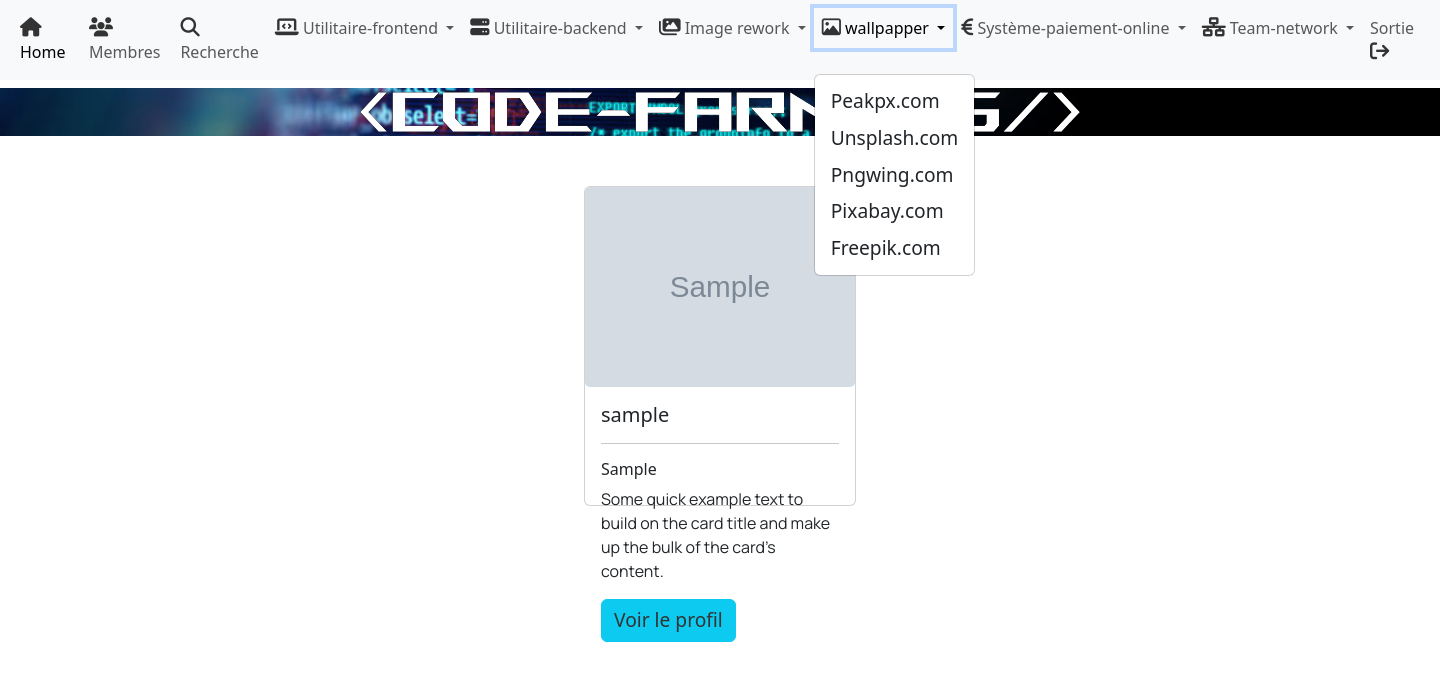
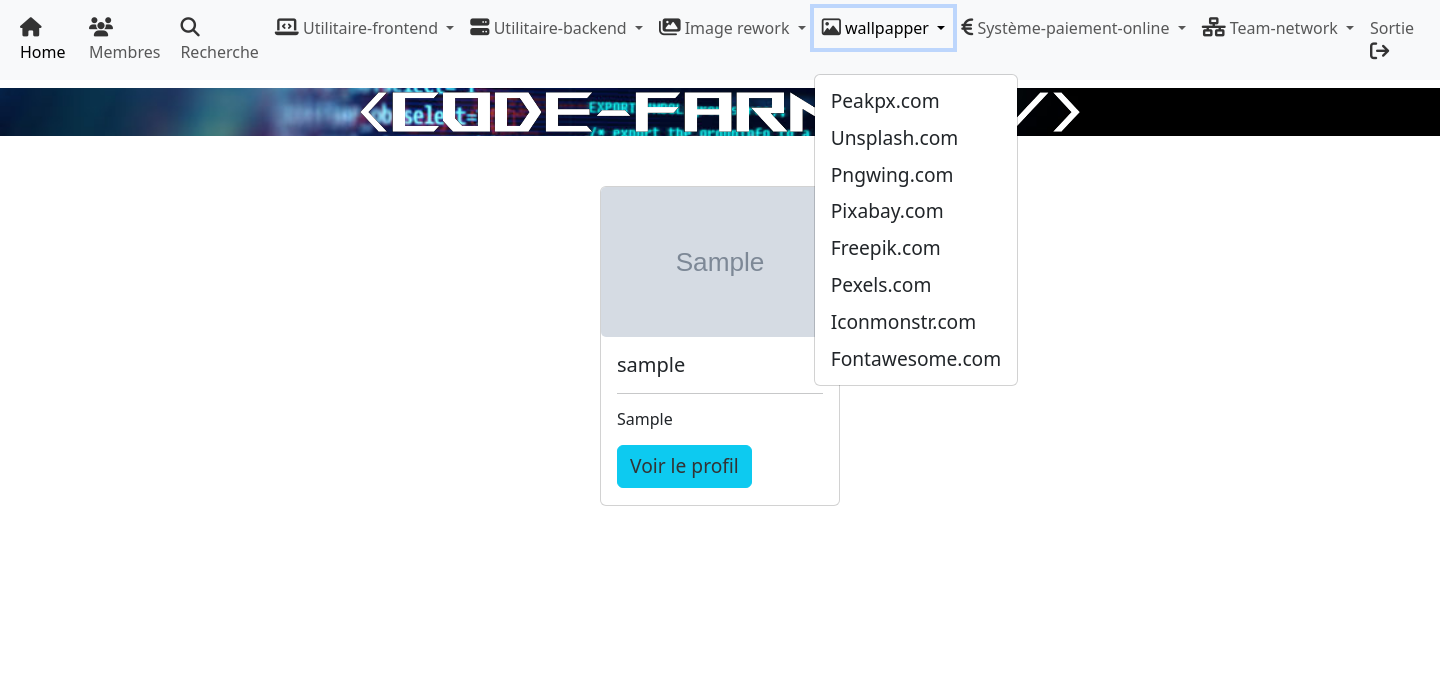
Before and after one commit to apexdevweb/code-farmers, a PHP site: page /profileGlobale.php in a window 1440 px wide, after a click on "wallpapper". Shown: the top 681 px of the page. Run offline with PHP 8.4, Linux system fonts and the light colour scheme; tables that the repository leaves empty hold one stand-in row (values such as "Sample post"); grey boxes marked "Sample" are stand-in pictures; some libraries are stand-ins or nearby versions.

Commit message:
Version 1.0

```diff
--- a/actionback/users/signupScript.php
+++ b/actionback/users/signupScript.php
@@ -69,7 +69,7 @@ if (isset($_POST['signup'])) {
               <body>
                  <div align="center" style="display: flex; flex-direction: column; align-items: center; justify-content: center;">
                   <img src="Logo2.png" style="height: 70px; width: 150px;" align="center">
-                 <a href="http://code-farmer005//actionback/users/verifConfirme.php?id=' . $_SESSION['id'] . '&confirmkey=' . $confirmkey . '">Veuillez confirmer votre compte</a>
+                 <a href="http://code-farmer006//actionback/users/verifConfirme.php?id=' . $_SESSION['id'] . '&confirmkey=' . $confirmkey . '">Veuillez confirmer votre compte</a>
                  </div>
               </body>
              </html>
--- a/article.php
+++ b/article.php
@@ -27,6 +27,7 @@ include('includes/head.php');
             <h3><?= $publi_titre_select; ?></h3>
             <hr>
             <img src="asset/image/<?= $publi_img_select; ?>" style="width: 150px; height: 150px">
+            <hr>
             <p><?= $publi_contenu_select; ?></p>
             <hr>
             <small><?= $publi_date_select . " " . $publi_auteur_select; ?></small>
--- a/asset/style.css
+++ b/asset/style.css
@@ -70,8 +70,8 @@ h4 {
   align-items: center;
   justify-content: space-evenly;
 }
-.card:hover {
-  transform: scale(1.03);
+.carte_hov:hover {
+  transform: scale(1.02);
   transition: 0.3s ease-in-out;
   box-shadow: 1px 1px 5px #000;
 }
--- a/confirmAttente.php
+++ b/confirmAttente.php
@@ -16,7 +16,7 @@ include "includes/head.php";
         <br>
         <h2>En attente de validation...</h2>
         <br>
-        <h4>Veuillez consulter votre boîte mail <a href="index.php"> <i class="fa-solid fa-arrow-right"></i> Retour à la page d'acceuil</a></h4>
+        <h4>Nous avons envoyer un mail de confirmation <br> Veuillez consulter votre boîte mail <br><br><a href="index.php" style="color: #fff;"><i class="fa-solid fa-arrow-right" style="color: #fff;"></i> Retour à la page d'acceuil</a></h4>
     </section>
 </body>
 
--- a/home.php
+++ b/home.php
@@ -28,7 +28,7 @@ include("includes/head.php");
         <?php
         foreach ($affiche_publi as $afp) {
         ?>
-            <div class="card" style="width: 17rem; height: 20rem; margin-top: 10px;">
+            <div class="card carte_hov" style="width: 15rem; height: 17rem; margin-top: 10px;">
                 <div class="card-body">
                     <h5 class="card-title"><?= $afp['titre'] ?></h5>
                     <hr>
@@ -36,7 +36,7 @@ include("includes/head.php");
                     <hr>
                     <h6 class="card-subtitle mb-2 text-body-secondary"><?= $afp['date_publication'] ?> <?= $afp['nom_auteur'] ?></h6>
                     <!--pour avoir accès a la publications en commun avec la database on place un liens avec : ?id=...et le code php qui suit-->
-                    <button type="button" class="btn btn-info"><a href="article.php?id=<?= $afp['id']; ?>">Voir</a></button>
+                    <button type="button" class="btn btn-info"><a href="article.php?id=<?= $afp['id']; ?>">Voir la publication</a></button>
                 </div>
             </div>
         <?php
--- a/includes/navbar.php
+++ b/includes/navbar.php
@@ -76,6 +76,9 @@
                         <li><a class="dropdown-item" target="_blank" href="https://www.pngwing.com/">Pngwing.com</a></li>
                         <li><a class="dropdown-item" target="_blank" href="https://pixabay.com/fr/">Pixabay.com</a></li>
                         <li><a class="dropdown-item" target="_blank" href="https://fr.freepik.com/">Freepik.com</a></li>
+                        <li><a class="dropdown-item" target="_blank" href="https://www.pexels.com/">Pexels.com</a></li>
+                        <li><a class="dropdown-item" target="_blank" href="https://iconmonstr.com/">Iconmonstr.com</a></li>
+                        <li><a class="dropdown-item" target="_blank" href="https://fontawesome.com/">Fontawesome.com</a></li>
                     </ul>
                 </li>
                 <li class="nav-item dropdown">
--- a/index.php
+++ b/index.php
@@ -14,7 +14,7 @@ include("includes/head.php");
         <section class="logoContent">
             <img src="asset/wallpapper/Logo1.png">
             <section class="premier_contenu">
-                <div class="card" style="width: 18rem;">
+                <div class="card carte_hov" style="width: 18rem;">
                     <div class="card-body">
                         <h5 class="card-title">Home</h5>
                         <hr>
@@ -22,7 +22,7 @@ include("includes/head.php");
                     </div>
                 </div>
                 <br>
-                <div class="card" style="width: 18rem;">
+                <div class="card carte_hov" style="width: 18rem;">
                     <div class="card-body">
                         <h5 class="card-title">Signup</h5>
                         <hr>
@@ -30,7 +30,7 @@ include("includes/head.php");
                     </div>
                 </div>
                 <br>
-                <div class="card" style="width: 18rem;">
+                <div class="card carte_hov" style="width: 18rem;">
                     <div class="card-body">
                         <h5 class="card-title">Login</h5>
                         <hr>
--- a/login.php
+++ b/login.php
@@ -32,6 +32,9 @@ include "includes/head.php";
 <body>
     <div class="container">
         <br>
+        <img src="actionback/users/Logo2.png" style="width: 99%; height: auto;">
+        <br>
+        <br>
         <a href="index.php"><i class="fa-solid fa-arrow-left"></i>Retour</a>
         <br>
         <br>
--- a/profil.php
+++ b/profil.php
@@ -24,7 +24,9 @@ include('includes/head.php');
             <div class="container text-left">
                 <div class="row">
                     <div class="col">
-                        <img src="asset/image/<?= $user_avatar_select; ?>" style="width: 300px; height: 300px">
+                        <div class="container-sm">
+                            <img src="asset/image/<?= $user_avatar_select; ?>" style="width: 300px; height: 300px">
+                        </div>
                     </div>
                     <div class="col">
                         <h6><i class="fa-solid fa-cake-candles"></i> <?= $user_age_select; ?></h6>
--- a/profileGlobale.php
+++ b/profileGlobale.php
@@ -22,13 +22,13 @@ include("includes/head.php");
         <?php
         foreach ($affiche_users as $afu) {
         ?>
-            <div class="card" style="width: 17rem; height: 20rem; margin-top: 10px;">
-                <img src="asset/image/<?= $afu['avatar'] ?>" class="card-img-top-fluid" style="width: cover; height: 200px; border-radius: 5px">
+            <div class="card carte_hov" style="width: 15rem; height: 20rem; margin-top: 10px;">
+                <img src="asset/image/<?= $afu['avatar'] ?>" class="card-img-top-fluid" style="width: cover; height: 150px; border-radius: 5px">
                 <div class="card-body">
                     <h5 class="card-title"><?= $afu['userName'] ?></h5>
                     <hr>
                     <h6 class="card-title"><?= $afu['ville'] ?></h6>
-                    <p class="card-text">Some quick example text to build on the card title and make up the bulk of the card's content.</p>
+                    <p class="card-text"></p>
                     <button type="button" class="btn btn-info"><a href="profil.php?id=<?= $afu['id']; ?>">Voir le profil</a></button>
                 </div>
             </div>
--- a/recherche.php
+++ b/recherche.php
@@ -34,14 +34,14 @@ include("includes/head.php");
                     //on fais une boucle while avec un fetch() pour récupéré les données dans un tableaux
                     while ($publi = $affiche_publiSearch->fetch()) {
                     ?>
-                        <div class="card" style="width: 17rem; height: 20rem;">
+                        <div class="card" style="width: 15rem; height: 17rem; margin-top: 10px;">
                             <div class="card-body">
                                 <h5 class="card-title"><?= $publi['titre'] ?></h5>
                                 <hr>
                                 <p class="card-text"><?= $publi['contenu'] ?></p>
                                 <hr>
                                 <h6 class="card-subtitle mb-2 text-body-secondary"><?= $publi['date_publication'] ?> <?= $publi['nom_auteur'] ?></h6>
-                                <button type="button" class="btn btn-info"><a href="article.php?id=<?= $publi['id']; ?>">Voir</a></button>
+                                <button type="button" class="btn btn-info"><a href="article.php?id=<?= $publi['id']; ?>">Voir la publication</a></button>
                             </div>
                         </div>
                     <?php
--- a/signup.php
+++ b/signup.php
@@ -10,6 +10,9 @@ include "includes/head.php";
 
 <body>
     <div class="container">
+        <br>
+        <img src="actionback/users/Logo2.png" style="width: 99%; height: auto;">
+        <br>
         <br>
         <a href="index.php"><i class="fa-solid fa-arrow-left"></i>Retour</a>
         <br>
```
Also changed, not shown: asset/image/37.jpg (added), asset/image/38.jpg (added), asset/image/39.jpg (added).
